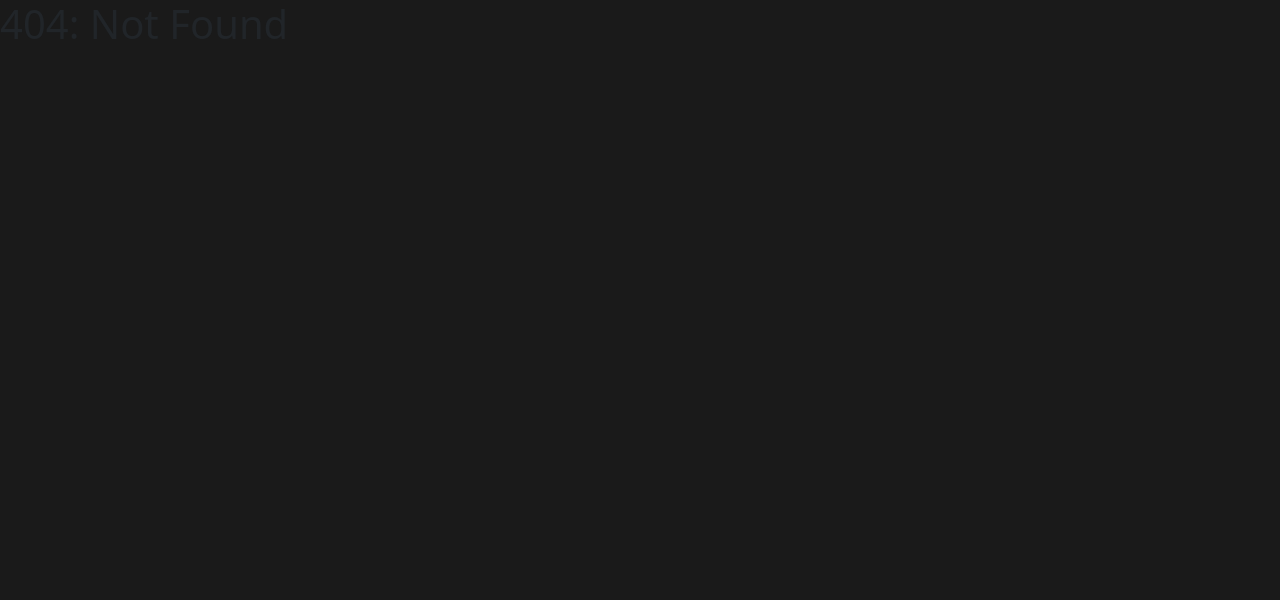
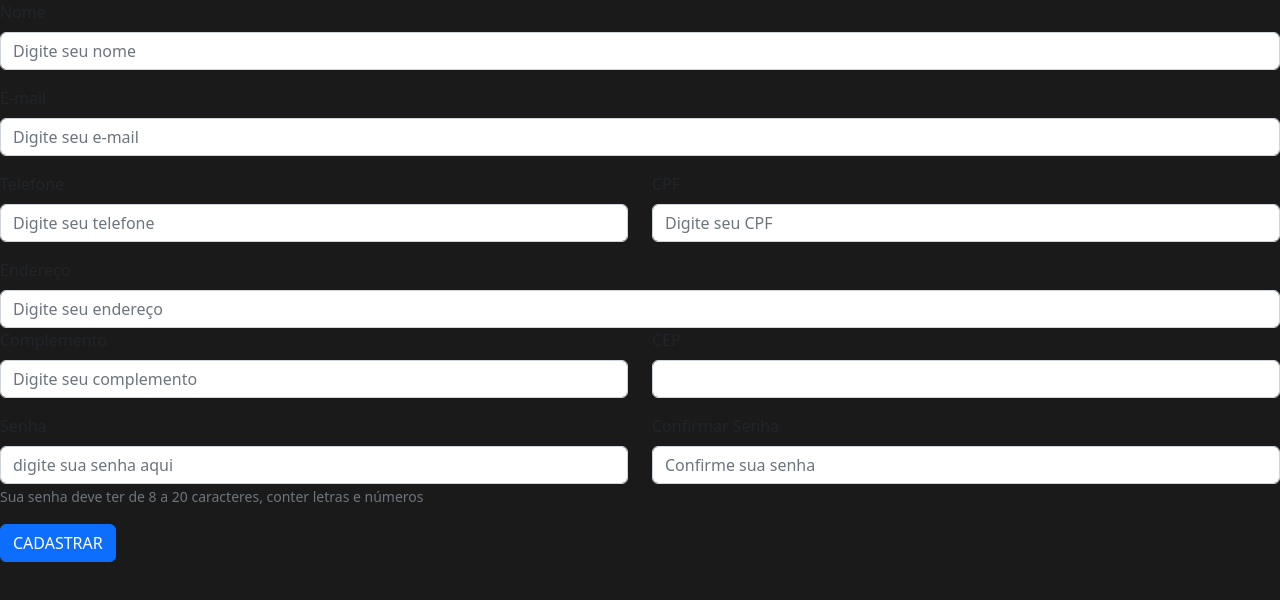
Before and after one commit to LigiaBaptista/ProjetoEmGrupoM4, a React (Vite) app in the folder teste/vite-project/: page /cadastro in a window 1280 px wide. Before the commit this address had no page. Shown: the top 600 px of the page. Built offline with nearby package versions, Linux system fonts and the light colour scheme.

Commit message:
Adicional do Thi

```diff
--- a/teste/vite-project/src/App.jsx
+++ b/teste/vite-project/src/App.jsx
@@ -8,6 +8,7 @@ import Footer from "./components/Footer/Footer";
 
 const Home = lazy(() => import('./pages/Home/Home'));
 const Login = lazy(() => import('./pages/Login/Login'));
+const Cadastro = lazy(() => import('./pages/Cadastro/Cadastro'));
 
 function App() {
   return (
@@ -18,6 +19,7 @@ function App() {
         <Routes>
           <Route path="/" element={<Home />} />
           <Route path="/login" element={<Login />} />
+            <Route path="/cadastro" element={<Cadastro />} />
           <Route path="*" element={<h1>404: Not Found</h1>} />
         </Routes>
 
--- /dev/null
+++ b/teste/vite-project/src/components/Formulario/Formulario.jsx
@@ -0,0 +1,96 @@
+import React, { useState } from 'react';
+import Button from 'react-bootstrap/Button';
+import Col from 'react-bootstrap/Col';
+import Form from 'react-bootstrap/Form';
+import Row from 'react-bootstrap/Row';
+function Formulario() {
+
+        const [validado, setValidado] = useState(false);
+        const Submit = (event) => {
+            const form = event.currentTarget;
+            if (form.checkValidity() === false) {
+                event.preventDefault();
+                event.stopPropagation();
+            }
+
+            setValidado(true);
+        };
+
+    return (
+        <>
+            <Form noValido validado={validado} onSubmit={Submit}>
+                <Form.Group className="mb-3" controlId="formName">
+                    <Form.Label>Nome</Form.Label>
+                    <Form.Control type="email" placeholder="Digite seu nome" />
+                    <Form.Control.Feedback type="invalid">
+                        Por favor, digite seu nome
+                    </Form.Control.Feedback>
+                </Form.Group>
+                <Form.Group className="mb-3" controlId="formEmail">
+                    <Form.Label>E-mail</Form.Label>
+                    <Form.Control type="email" placeholder="Digite seu e-mail" />
+                    <Form.Control.Feedback type="invalid">
+                        Por favor, digite seu E-mail
+                    </Form.Control.Feedback>
+                </Form.Group>
+                <Row className="mb-3">
+                <Form.Group as={Col} controlId="formTelefone">
+                    <Form.Label>Telefone</Form.Label>
+                    <Form.Control type="telefone" placeholder="Digite seu telefone" />
+                    <Form.Control.Feedback type="invalid">
+                        Por favor, digite seu telefone
+                    </Form.Control.Feedback>
+                </Form.Group>
+                <Form.Group as={Col} controlId="formCPF">
+                    <Form.Label>CPF</Form.Label>
+                    <Form.Control type="CPF" placeholder="Digite seu CPF" />
+                    <Form.Control.Feedback type="invalid">
+                        Por favor, digite seu CPF
+                    </Form.Control.Feedback>
+                </Form.Group>
+                </Row>
+                <Form.Group controlId="formEndereco">
+                    <Form.Label>Endereço</Form.Label>
+                    <Form.Control type="endereço" placeholder="Digite seu endereço" />
+                </Form.Group>
+                <Row className="mb-3">
+                <Form.Group as={Col} controlId="formComplemento">
+                    <Form.Label>Complemento</Form.Label>
+                    <Form.Control type="complemento" placeholder="Digite seu complemento" />
+                </Form.Group>
+                <Form.Group as={Col} controlId="formCEP">
+                    <Form.Label>CEP</Form.Label>
+                    <Form.Control type="CEP" placeholder="" />
+                    <Form.Control.Feedback type="invalid">
+                        Por favor, digite seu CEP
+                    </Form.Control.Feedback>
+                </Form.Group>
+                </Row>
+                <Row className="mb-3">
+                <Form.Group as={Col} controlId="formSenha">
+                    <Form.Label>Senha</Form.Label>
+                    <Form.Control type="password" placeholder="digite sua senha aqui" />
+                    <Form.Control.Feedback type="invalid">
+                        Por favor, digite sua senha
+                    </Form.Control.Feedback>
+                    <Form.Text id="SenhaBlock" muted>
+                        Sua senha deve ter de 8 a 20 caracteres, conter letras e números
+                    </Form.Text>
+                </Form.Group>
+                <Form.Group as={Col} controlId="formConfsenha">
+                    <Form.Label>Confirmar Senha</Form.Label>
+                    <Form.Control.Feedback type="invalid">
+                        Por favor, digite sua senha
+                    </Form.Control.Feedback>
+                    <Form.Control type="password" placeholder="Confirme sua senha" />
+                </Form.Group>
+                </Row>
+                <Button variant="primary" type="submit">
+                    CADASTRAR
+                </Button>
+            </Form>
+        </>
+    )
+}
+
+export default Formulario;
--- /dev/null
+++ b/teste/vite-project/src/pages/Cadastro/Cadastro.jsx
@@ -0,0 +1,9 @@
+import React from 'react';
+
+import Formulario from '../../components/Formulario/Formulario';
+function Cadastro(){
+    return(
+        <Formulario/>
+    )
+}
+export default Cadastro;
```
Also changed, not shown: teste/vite-project/src/components/Formulario/Formulario.module.css (added), 1 other file (tests, documents, lock files or other folders).
